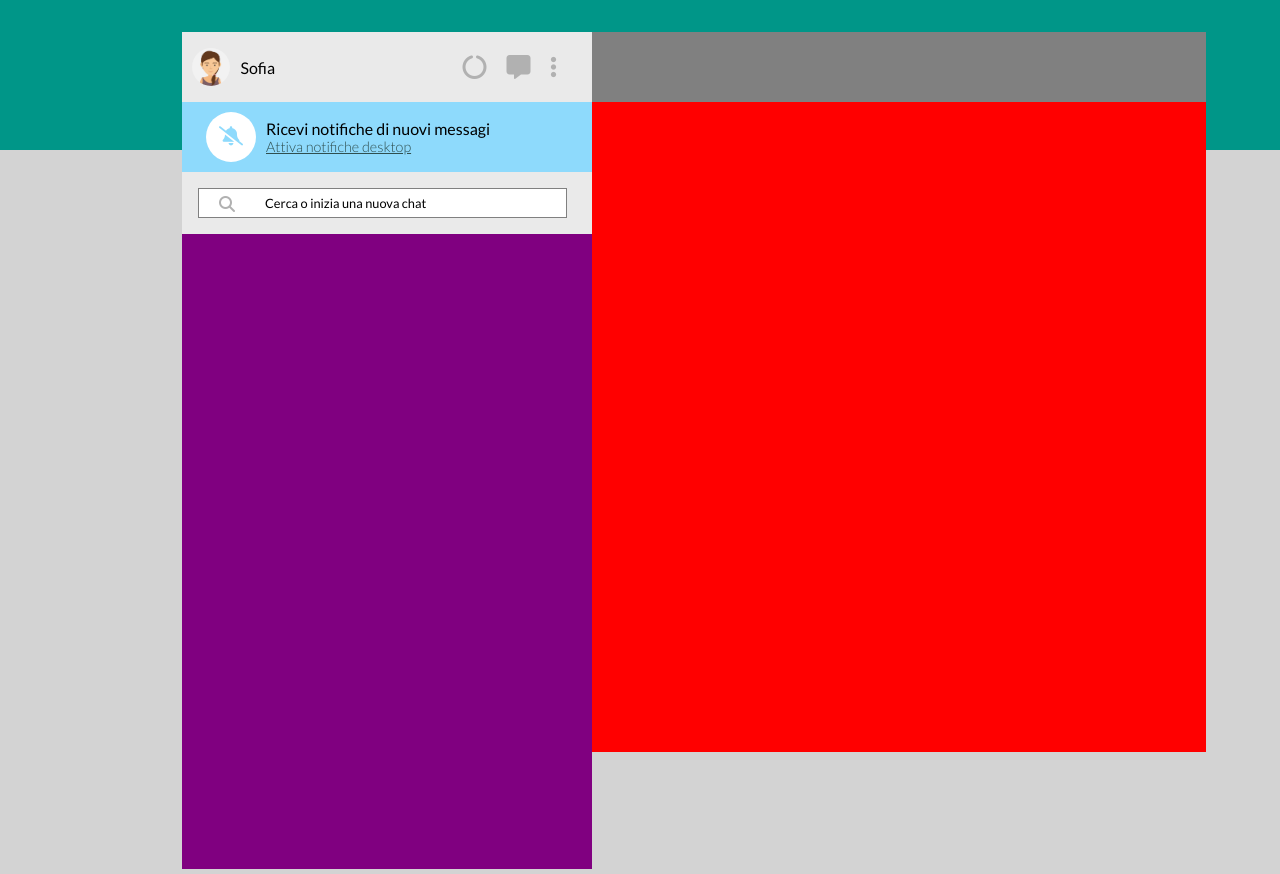
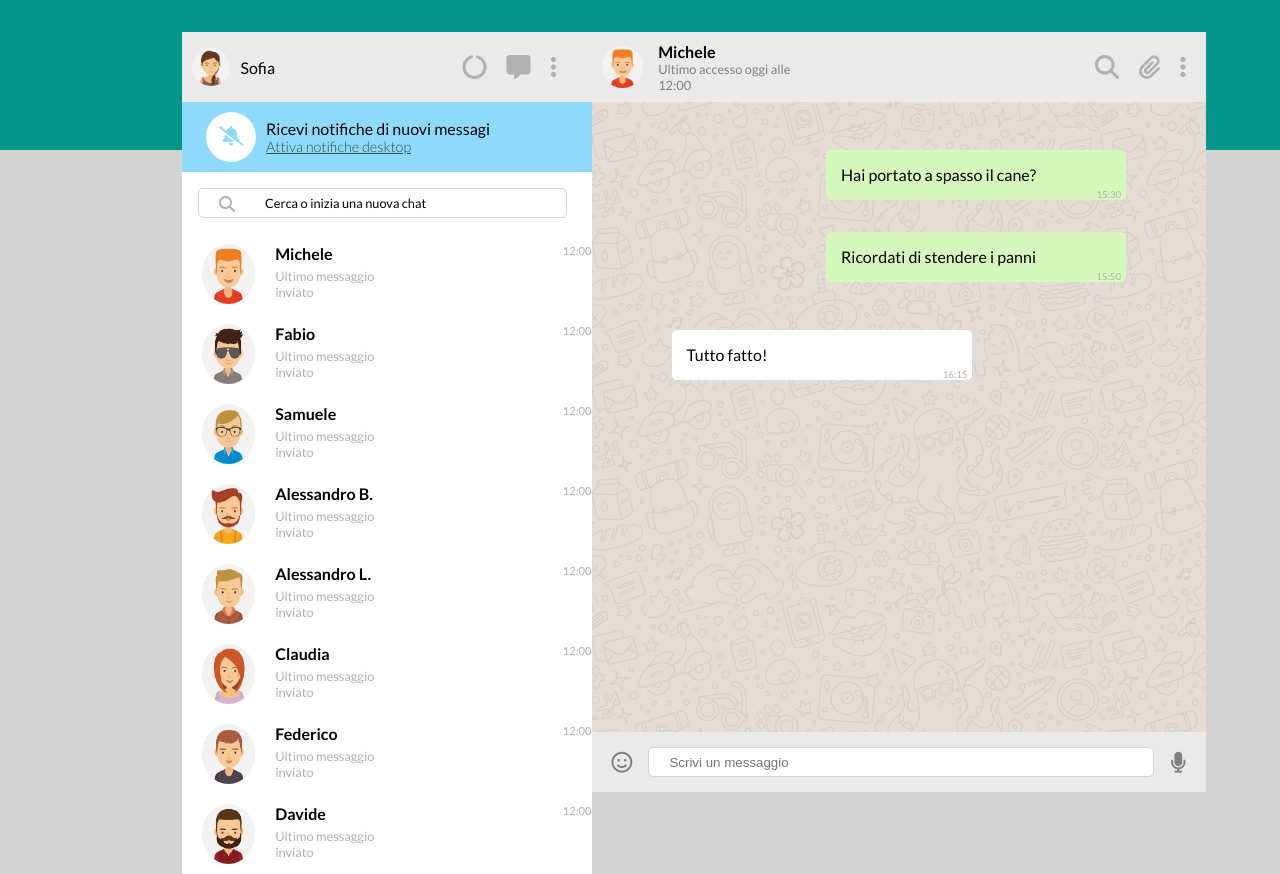
Before and after one commit to N4kka/vue-boolzapp, a plain HTML site: page index.html in a window 1280 px wide. Drawn offline with nearby package versions, Linux system fonts and the light colour scheme.

Commit message:
right section added: main content added generating user's message with Vue, added input area and layout adjustements

```diff
--- a/css/style.css
+++ b/css/style.css
@@ -15,6 +15,18 @@ html {
     color: #b1b1b1;
 }
 
+.darkgray {
+    color: gray;
+}
+
+.chat-color {
+    background-color: lightgray;
+}
+
+.fs-8 {
+    font-size: .8rem;
+}
+
 /* HEADER */
 header {
     width: 100%;
@@ -29,8 +41,7 @@ body {
 
 .container {
     width: 80%;
-    height: 90% ;
-    background-color: aqua;
+    height: 95% ;
     display: flex;
     margin: 2rem;
     position: absolute;
@@ -47,7 +58,6 @@ body {
 }
 
 .user-profile {
-    width: 100%;
     height: 70px;
     display: flex;
 }
@@ -60,9 +70,9 @@ body {
 }
 
 .profile-name img {
-width: 20%;
-border-radius: 25px;
-margin: 10px;
+    width: 20%;
+    border-radius: 25px;
+    margin: 10px;
 }
 
 .options {
@@ -81,7 +91,6 @@ margin: 10px;
 
 /* NOTIFICATIONS */
 .notifications {
-    width: 100%;
     height: 70px;
     display: flex;
     align-items: center;
@@ -118,12 +127,14 @@ margin: 10px;
     font-size: .9rem;
 }
 
+/* FILTER MESSAGE */
 .search {
     width: 90%;
     height: 30px;
     display: flex;
     align-items: center;
-    border: 1px solid gray;
+    border: 1px solid lightgray;
+    border-radius: 5px;
     padding-left: 20px;
     margin: 1rem;
     background-color: white;
@@ -134,20 +145,153 @@ margin: 10px;
     margin-left: 30px;
 }
 
-.chat {
-    height: 635px;
-    background-color: purple;
+.search-icon i {
+    padding: 10px;
 }
+
+/* LAST CHATS */
+.last-chat {
+    height: 80px;
+}
+
+.chat-message {
+    display: flex;
+    background-color: white;
+}
+
+.chat-message img {
+    width: 13%;
+    border-radius: 50%;
+    margin: 10px 20px;
+}
+
+.message {
+    margin-top: 10px;
+    font-weight: 400;
+}
+
+.message p {
+    margin-top: 5px;
+}
+
+.message-time {
+    width: 45%;
+    height: 80px;
+    padding-top: 10px;
+    display: flex;
+    justify-content: end;
+    font-size: 0.7rem;
+}
+
 
 /* RIGHT SECTION */
 .right-section {
     width: 60%;
     height: 100%;
-    background-color: red;
 }
 
+/* ACTUAL CONVERSATION */
 .actual-conversation {
-    width: 100%;
     height: 70px;
-    background-color: gray;
+    padding: 10px;
+    display: flex;
+    justify-content: space-between;
+    align-items: center;
+    background-color: #eaeaea;
 }
+
+.actual-conversation img {
+    width: 7%;
+    border-radius: 25px;
+}
+
+.actual-message {
+    margin-left: 15px;
+}
+
+.actual-message p {
+    color: gray;
+}
+
+.search-icon {
+    width: 65%;
+    display: flex;
+    justify-content: flex-end;
+    align-items: center;
+    font-size: 1.5rem;
+}
+
+/* MAIN CONTENT */
+.main-content {
+    height: calc(100% - 130px);
+    background-image: url(../img/mine.jpg);
+    overflow-y: scroll;
+}
+
+/* USER MESSAGE */
+.us-msg {
+    display: grid;
+    justify-content: flex-end;
+    padding: 2rem 5rem 0;
+}
+
+.user-message {
+    width: 300px;
+    height: 50px;
+    border-radius: 5px;
+    margin: 1rem 0;
+    display: flex;
+    align-items: flex-end;
+    background-color: #d5f9ba;
+}
+
+.user-message p {
+    padding-left: 15px;
+    line-height: 50px;
+}
+
+.time {
+    width: 85px;
+    display: flex;
+    justify-content: flex-end;
+    font-size: .6rem;
+}
+
+/* FRIEND MESSAGE */
+.fnd-msg {
+    display: grid;
+    justify-content: flex-start;
+    padding: 1rem 5rem;
+}
+
+.friend-message {
+    width: 300px;
+    height: 50px;
+    display: flex;
+    align-items: flex-end;
+    border-radius: 5px;
+    margin: 1rem 0;
+    background-color: white;
+}
+
+.friend-message p {
+    padding-left: 15px;
+    line-height: 50px;
+}
+
+.time-second {
+    width: 200px;
+    display: flex;
+    justify-content: flex-end;
+    font-size: .6rem;
+}
+
+/* TYPE */
+.type-message {
+    height: 60px;
+    display: flex;
+    align-items: center;
+    font-size: 1.3rem;
+    padding: 20px;
+    background-color: #eaeaea;
+}
--- a/index.html
+++ b/index.html
@@ -50,19 +50,68 @@
                             <p>Attiva notifiche desktop</p>
                         </div>
                     </div>
-                    <div class="search">
-                        <div class="search-icon gray">
-                            <i class="fas fa-search"></i>
+                    <div class="chat-message">
+                        <div class="search">
+                            <div class="gray">
+                                <i class="fas fa-search"></i>
+                            </div>
+                            <span>Cerca o inizia una nuova chat</span>
                         </div>
-                        <span>Cerca o inizia una nuova chat</span>
                     </div>
-                    <div class="chat">
-
+                    <div class="last-chat">
+                        <div class="chat-message" v-for="element in contacts">
+                            <img :src=" 'img/avatar' + element.avatar + '.jpg' " alt="Michele">
+                            <div class="message">
+                                <h4>{{element.name}}</h4>
+                                <p class="gray fs-8">Ultimo messaggio inviato</p>
+                            </div>
+                            <div class="message-time gray">
+                                <p>12:00</p>
+                            </div>
+                        </div>
                     </div>
                 </div>
                 <div class="right-section">
                     <div class="actual-conversation">
-
+                        <img :src=" 'img/avatar' + contacts[0].avatar + '.jpg' " alt="Michele">
+                        <div class="actual-message">
+                            <h4>{{contacts[0].name}}</h4>
+                            <p class="fs-8">Ultimo accesso oggi alle 12:00</p>
+                        </div>
+                        <div class="search-icon gray">
+                            <i class="fas fa-search"></i>
+                            <i class="fas fa-paperclip"></i>
+                            <i class="fas fa-ellipsis-v"></i>
+                        </div>
+                    </div>
+                    <div class="main-content">
+                        <div class="us-msg">
+                            <div class="user-message">
+                                <p>{{ contacts[0].messages[0].message }}</p>
+                                <div class="time">
+                                    <span class="gray">15:30</span>
+                                </div>
+                            </div>
+                            <div class="user-message">
+                                <p>{{ contacts[0].messages[1].message }}</p>
+                                <div class="time">
+                                    <span class="gray">15:50</span>
+                                </div>
+                            </div>
+                        </div>
+                        <div class="fnd-msg">
+                            <div class="friend-message">
+                                <p>{{ contacts[0].messages[2].message }}</p>
+                                <div class="time-second">
+                                    <span class="gray">16:15</span>
+                                </div>
+                            </div>
+                        </div>
+                    </div>
+                    <div class="type-message darkgray">
+                        <i class="far fa-smile"></i>
+                        <input class="search" type="text" placeholder="Scrivi un messaggio">
+                        <i class="fas fa-microphone"></i>
                     </div>
                 </div>
             </div>
```
